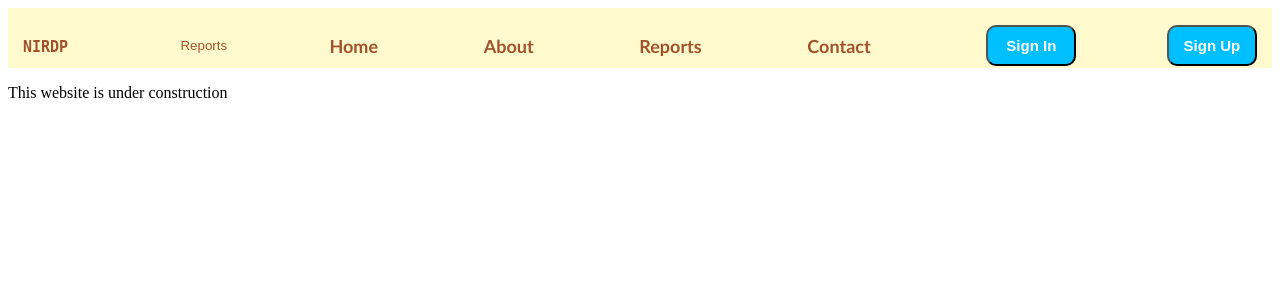
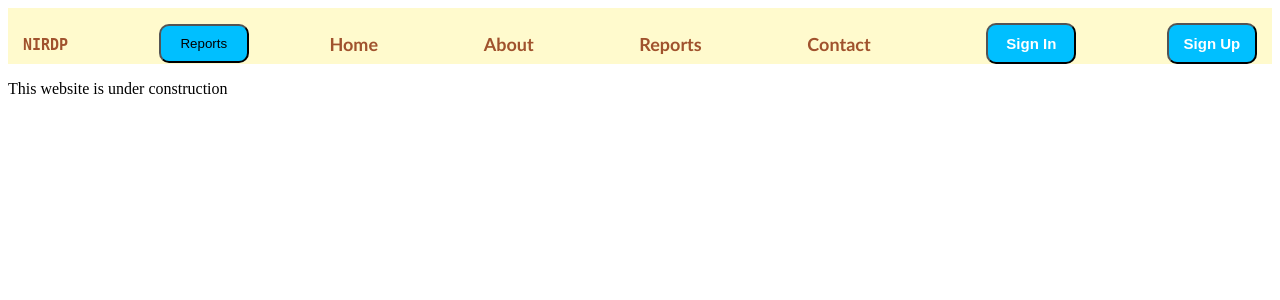
Before and after one commit to Natotox/NIRDP, a PHP site: page / in a window 1280 px wide. Shown: the top 300 px of the page. Run offline with PHP 8.4, Linux system fonts and the light colour scheme.

Commit message:
Update navbar.css
NavBar styling

```diff
--- a/navbar.css
+++ b/navbar.css
@@ -50,10 +50,11 @@ button a{
 }
 
 .dropdown button{
-	background-color: lemonchiffon;
-	color: sienna;
-	border: none;
-	padding: 15px;
+	background-color: deepskyblue;
+	margin-left: 10px;
+	border-radius: 10px;
+	padding: 10px;
+	width: 90px;
 }
 
 .dropdown a{
```
